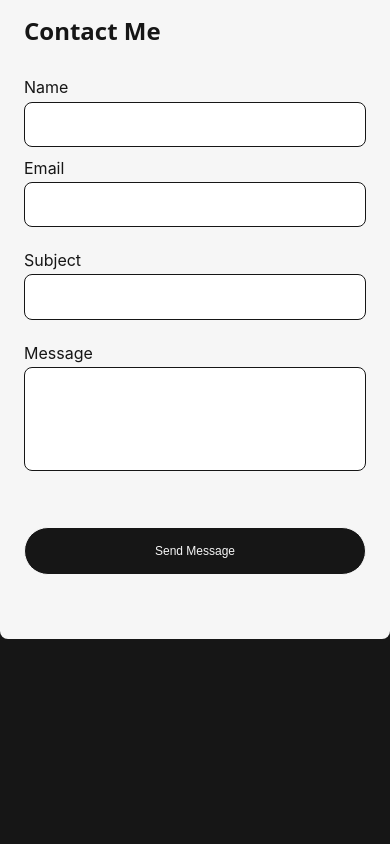
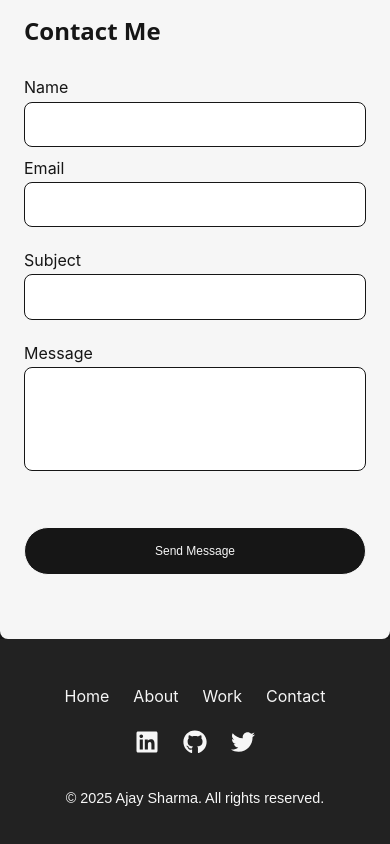
Before and after one commit to ajayshsh7/Ajay-sharma, a Next.js app: page / in a window 390 px wide. Shown: the part 2730-3574 px from the top of the page. Before the commit the page ends 3369 px from the top, so only its background shows below. Built offline with nearby package versions, Linux system fonts and the light colour scheme.

Commit message:
updated contact page

```diff
--- a/app/about/about.module.css
+++ b/app/about/about.module.css
@@ -9,7 +9,7 @@
   grid-template-columns: 1fr 2fr;
   /* margin-inline: 4rem; */
   gap: .5rem;
-  padding-top: 2rem;
+  padding-top: .5rem;
   margin-inline: auto;
 }
 .heroText{
--- a/app/layout.tsx
+++ b/app/layout.tsx
@@ -3,6 +3,7 @@ import "./layout.module.css";
 import type { Metadata } from "next";
 import Navbar from "../components/Navbar";
 import PageTransition from '@/components/PageTransition';
+import Footer from '@/components/Footer';
 
 export const metadata: Metadata = {
   title: "Ajay Sharma",
@@ -21,6 +22,7 @@ export default function RootLayout({
         <PageTransition>
           {children}
         </PageTransition>
+        <Footer />
       </body>
     </html>
   );
--- a/app/page.module.css
+++ b/app/page.module.css
@@ -8,6 +8,7 @@
   grid-template-columns: 1fr 2fr;
   gap: .5rem;
   margin-inline: auto;
+  padding-top: .5rem;
 }
 .heroContent{
   background-color: var(--clr-primary);
--- a/app/work/workpage.module.css
+++ b/app/work/workpage.module.css
@@ -10,7 +10,7 @@
   grid-template-columns: 1fr 2fr;
   /* margin-inline: 4rem; */
   gap: .5rem;
-  padding-top: 2rem;
+  padding-top: .5rem;
   margin-inline: auto;
 }
 .heroText{
--- /dev/null
+++ b/components/Footer.tsx
@@ -0,0 +1,32 @@
+import Link from 'next/link';
+import styles from './footer.module.css';
+import { FaLinkedin, FaGithub, FaTwitter } from 'react-icons/fa';
+
+export default function Footer() {
+  return (
+    <div className={styles.main}>
+        <footer className={styles.footer}>
+          <div className={styles.footerContent}>
+            <div className={styles.navLinks}>
+              <Link href="/">Home</Link>
+              <Link href="/about">About</Link>
+              <Link href="/work">Work</Link>
+              <Link href="/contact">Contact</Link>
+            </div>
+            <div className={styles.socialLinks}>
+              <a href="https://linkedin.com/in/ajay-kumarsharma/" target="_blank" rel="noopener noreferrer" aria-label="LinkedIn">
+                <FaLinkedin />
+              </a>
+              <a href="https://github.com/ajayshsh7" target="_blank" rel="noopener noreferrer" aria-label="GitHub">
+                <FaGithub />
+              </a>
+              <a href="https://twitter.com/" target="_blank" rel="noopener noreferrer" aria-label="Twitter">
+                <FaTwitter />
+              </a>
+            </div>
+          </div>
+          <p className={styles.copyright}>© {new Date().getFullYear()} Ajay Sharma. All rights reserved.</p>
+        </footer>
+    </div>
+  );
+}
--- /dev/null
+++ b/components/footer.module.css
@@ -0,0 +1,59 @@
+
+.footer{
+    padding: 3rem 1rem;
+    text-align: center;;
+    background-color: #222222;
+    max-width: 1320px;
+    margin-inline: auto;
+}
+
+.footerContent {
+  display: flex;
+  justify-content: space-between;
+  align-items: center;
+  flex-wrap: wrap;
+  gap: 1.5rem;
+  margin: auto;
+}
+
+.navLinks,
+.socialLinks {
+  display: flex;
+  gap: 1.5rem;
+  flex-wrap: wrap;
+}
+
+.navLinks a,
+.socialLinks a {
+  text-decoration: none;
+  color: var(--clr-primary);
+  transition: color 0.3s ease;
+}
+
+.navLinks a:hover,
+.socialLinks a:hover {
+  color: #0070f3;
+}
+
+.socialLinks svg {
+  font-size: 1.5rem;
+}
+
+@media (max-width: 850px) {
+  .footerContent {
+    flex-direction: column;
+    align-items: center;
+  }
+
+  .navLinks,
+  .socialLinks {
+    justify-content: center;
+  }
+}
+
+.footer p {
+    margin-inline: auto;
+  margin-top: 1.5rem;
+  font-size: 0.9rem;
+  color: var(--clr-primary);
+}
--- a/package.json
+++ b/package.json
@@ -12,7 +12,8 @@
     "framer-motion": "^12.18.1",
     "next": "^15.3.4",
     "react": "^18",
-    "react-dom": "^18"
+    "react-dom": "^18",
+    "react-icons": "^5.5.0"
   },
   "devDependencies": {
     "@types/node": "^24.0.3",
```
Also changed, not shown: 1 other file (tests, documents, lock files or other folders).
